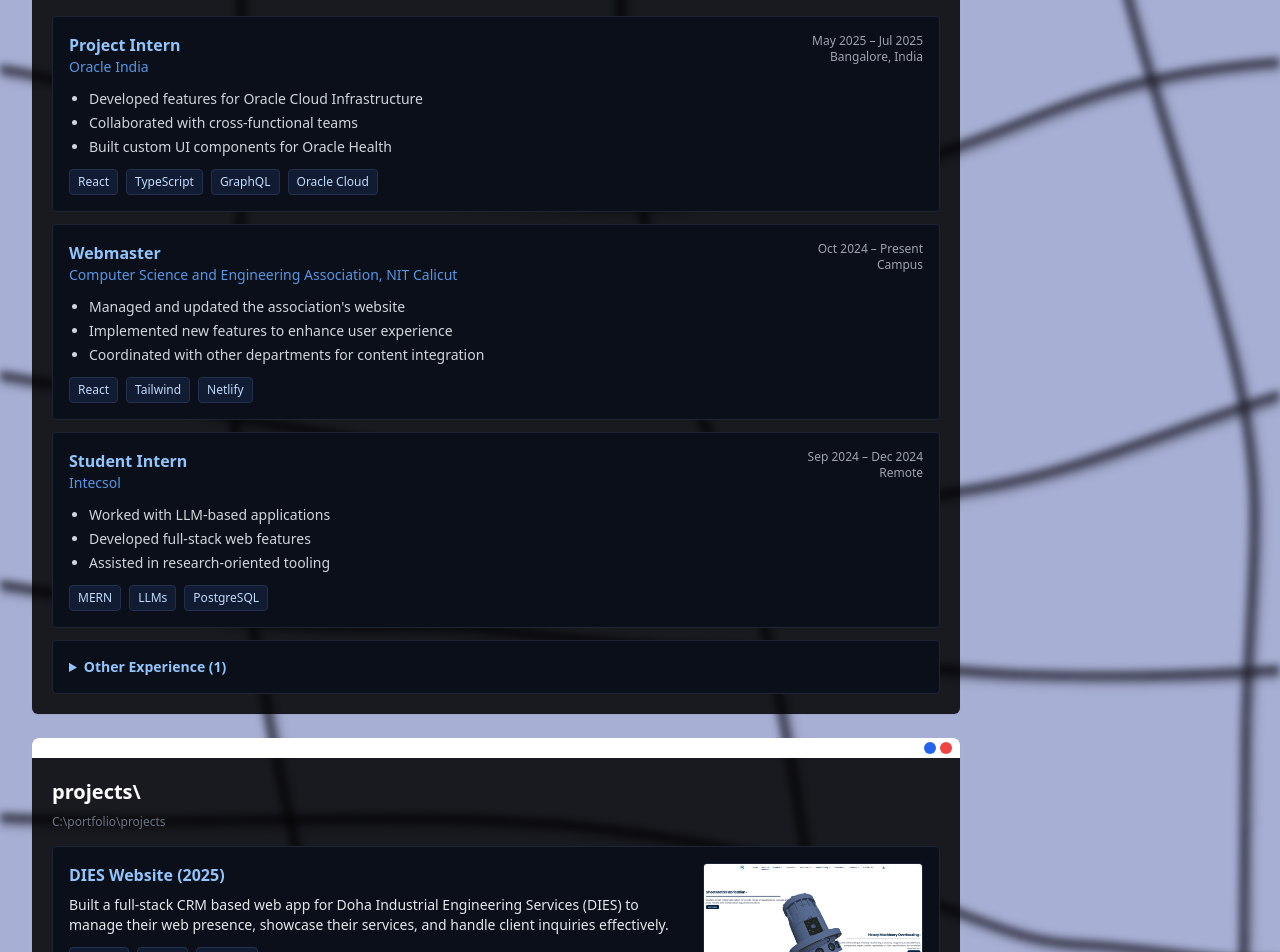
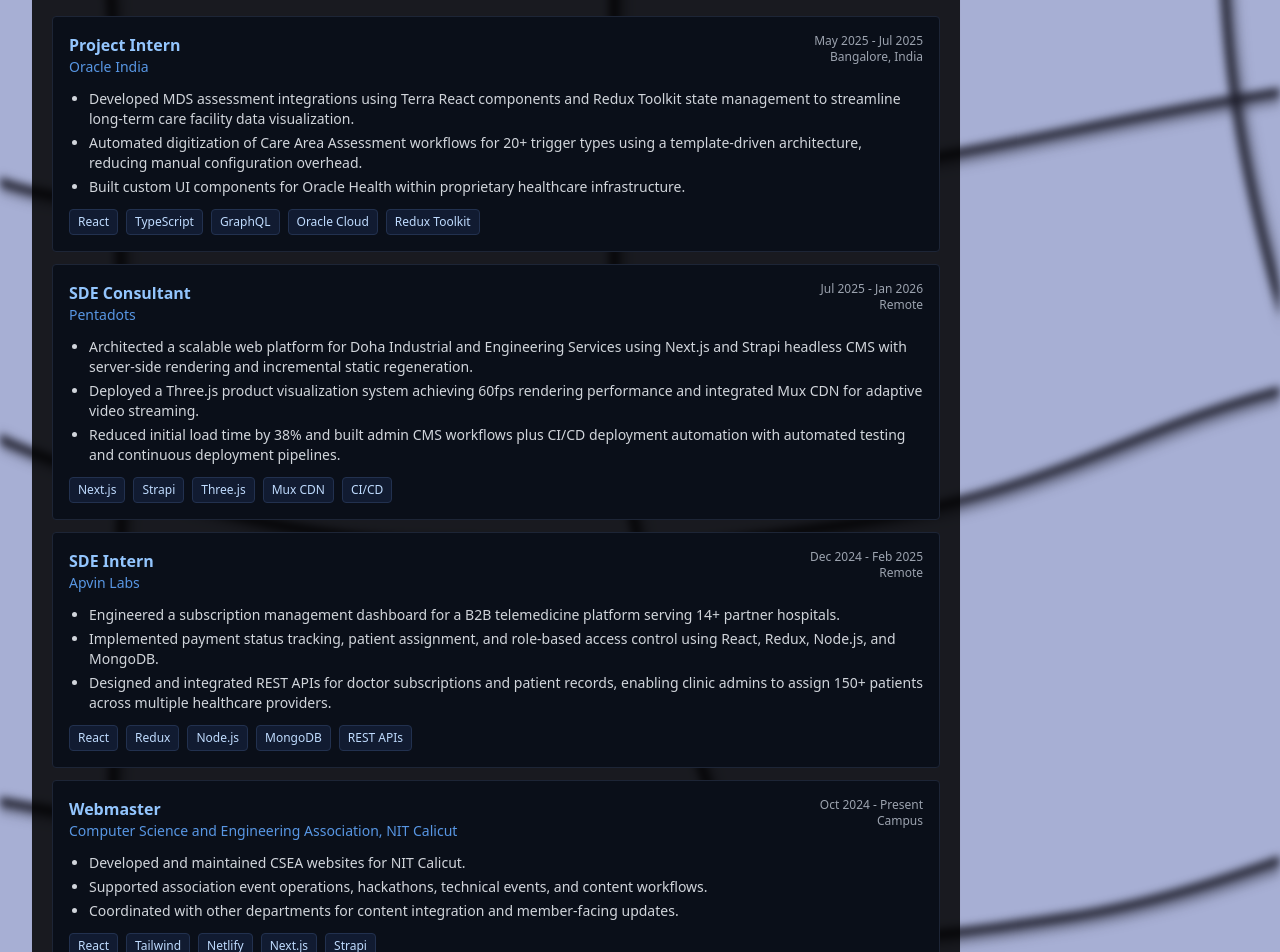
Before and after one commit to vinitkesh/terminal-portfolio, a React (Vite) app: page / in a window 1280 px wide. Shown: the part 940-1892 px from the top of the page. Built offline with nearby package versions, Linux system fonts and the light colour scheme.

Commit message:
[feat] updated details

```diff
--- /dev/null
+++ b/src/components/FileManager.tsx
@@ -0,0 +1,38 @@
+import React, { useState } from 'react'
+
+enum windowStateTypes {
+    fullScreen,
+    normal,
+    minimised
+}
+
+enum currentTabTypes {
+    experiences,
+    projects,
+    about
+}
+
+const getCurrentHeightClass = (windowState: windowStateTypes) => {
+    switch (windowState) {
+        case windowStateTypes.fullScreen:
+            return 'h-screen'
+        case windowStateTypes.normal:
+            return 'h-full'
+        case windowStateTypes.minimised:
+            return 'h-full'
+    }
+}
+
+const FileManager = () => {
+    const [windowState, setWindowState] = useState<windowStateTypes>(windowStateTypes.normal)
+    const [currentTab, setCurrentTab] = useState<currentTabTypes>(currentTabTypes.experiences)
+
+  return (
+    <div className={`flex flex-col justify-center items-center ${getCurrentHeightClass(windowState)} w-${windowState === windowStateTypes.fullScreen ? 'screen' : 'full'} ${windowState === windowStateTypes.fullScreen ? 'bg-gray-800' : 'bg-gray-600'} transition-all duration-300`}>
+        <div className='left-side-bar'></div>
+        <div className='content'></div>
+    </div>
+  )
+}
+
+export default FileManager
--- a/src/portfolioData.js
+++ b/src/portfolioData.js
@@ -3,17 +3,17 @@
 
   {
     title: "DIES Website (2025)",
-    description: "Built a full-stack CRM based  web app for Doha Industrial Engineering Services (DIES) to manage their web presence, showcase their services, and handle client inquiries effectively.",
+    description: "Architected a scalable web platform for Doha Industrial and Engineering Services using Next.js and Strapi headless CMS, implementing server-side rendering and incremental static regeneration for stronger content delivery. Deployed a Three.js product visualization system with 60fps rendering, integrated Mux CDN for adaptive video streaming, and reduced initial load time by 38%.",
     // reason: "",
-    tech: ["NEXT.JS", "Strapi", "Three.js"],
-    hiddenSkills: ["TypeScript", "3D Model Optimization", "CDN Integration", "React", "Node.js", "Framer Motion", "SEO", "CSS", "JavaScript"],
-    contribution: "Team project",
+    tech: ["NEXT.JS", "Strapi", "Three.js", "Mux CDN"],
+    hiddenSkills: ["TypeScript", "3D Model Optimization", "CDN Integration", "React", "Node.js", "Framer Motion", "SEO", "CSS", "JavaScript", "SSR", "ISR", "CI/CD"],
+    contribution: "SDE Consultant - built production web infrastructure, CMS workflows, and deployment automation",
     links: {
     demo: "https://diesmain.vercel.app",
     },
     image: "./projects/dies.png",
     why : null,
-    challenges: "Integrating CDN for media assets and optimizing 3D models for web."
+    challenges: "Optimizing 3D product visualization, CDN-backed media delivery, and automated deployment pipelines while preserving visual fidelity."
 
   },
   {
@@ -32,7 +32,7 @@
   },
   {
     title: "CSEA Website (2024)",
-    description: "Built a full-stack website for the organization Computer Science and Engineering Association (CSEA) of NIT Calicut to manage events, showcase projects, and facilitate member interactions.",
+    description: "Built and maintained the Computer Science and Engineering Association website for NIT Calicut, supporting event operations, project showcases, member interactions, and association content workflows.",
     reason: "Handling real-world organizational needs.",
     tech: ["NEXT.JS", "Strapi", "Framer motion",],
     hiddenSkills: ["SEO", "CSS", "React", "Node.js", "TypeScript", "JavaScript"],
@@ -44,6 +44,30 @@
     image: "./projects/csea.png",
     challenges: null,
     learned: null
+  },
+  {
+    title: "SFC Orchestration Simulator for LEO Satellite Networks",
+    description: "Co-authored undergraduate research on NFV orchestration for LEO satellite networks, achieving 9.58% energy reduction and 77% service acceptance under carrier-grade latency constraints below 100ms. Implemented simulation and benchmarking pipelines to model a 960-satellite constellation and process 1,500+ service requests.",
+    reason: "Research project focused on optimized VNF placement in dynamic satellite networks.",
+    tech: ["Python", "NetworkX", "NumPy", "Docker", "Firestore"],
+    hiddenSkills: ["NFV", "LEO Satellite Networks", "Simulation", "Benchmarking", "VNF Placement", "Algorithms", "QoS"],
+    contribution: "Research contributor",
+    links: {},
+    image: null,
+    challenges: "Designing resource-aware VNF migration algorithms that reduced overhead by 40% while maintaining strict QoS constraints.",
+    learned: "Network simulation, optimization benchmarking, and carrier-grade latency tradeoffs."
+  },
+  {
+    title: "SiteSense (Hackathon Project)",
+    description: "Built a real-time worksite monitoring system using YOLO-based computer vision over RTSP video streams for automated attendance tracking and safety anomaly detection. Designed a FastAPI backend with RBAC-enabled REST APIs and integrated a Next.js dashboard with WebSocket updates for live monitoring.",
+    reason: "State-level TechPulse Hackathon project; won 1st Runner-Up and AI Wizard Award.",
+    tech: ["Next.js", "FastAPI", "YOLO", "FFmpeg", "WebSocket"],
+    hiddenSkills: ["Computer Vision", "RTSP", "RBAC", "REST APIs", "Real-time Dashboards", "Python", "TypeScript"],
+    contribution: "Hackathon project contributor",
+    links: {},
+    image: null,
+    challenges: "Processing live video streams and pushing real-time safety and attendance updates to monitoring dashboards.",
+    learned: "Computer vision pipelines, WebSocket updates, and production-style API design under hackathon constraints."
   },
 ];
 
@@ -90,10 +114,10 @@
 ];
 
 export const skills = {
-  Languages: ["JavaScript", "Python", "C++", "Java"],
-  Frameworks: ["React", "Node.js", "Express", "NEXT.JS"],
-  Tools: ["PostgreSQL", "MongoDB", ],
-  Concepts: ["REST APIs", "Auth", "DB design"]
+  Languages: ["JavaScript", "TypeScript", "Python", "Java", "C++", "C"],
+  Frameworks: ["React", "Node.js", "Express", "NEXT.JS", "Django", "FastAPI", "Micronaut", "Strapi", "TailwindCSS"],
+  Tools: ["PostgreSQL", "MongoDB", "Docker", "GitHub Actions", "Git", "Postman", "Linux", "Codex", "Cursor", "Claude Code"],
+  Concepts: ["REST APIs", "Auth", "DB design", "GraphQL", "CI/CD", "RBAC", "Computer Vision", "LLMs"]
 };
 
 export const experience = [
@@ -102,15 +126,45 @@
         "role": "Project Intern",
         "organization": "Oracle India ",
         "logo": "/logos/oracle.png",
-        "duration": "May 2025 – Jul 2025",
+        "duration": "May 2025 - Jul 2025",
         "location": "Bangalore, India",
         "highlights": [
-            "Developed features for Oracle Cloud Infrastructure",
-            "Collaborated with cross-functional teams",
-            "Built custom UI components for Oracle Health "
+            "Developed MDS assessment integrations using Terra React components and Redux Toolkit state management to streamline long-term care facility data visualization.",
+            "Automated digitization of Care Area Assessment workflows for 20+ trigger types using a template-driven architecture, reducing manual configuration overhead.",
+            "Built custom UI components for Oracle Health within proprietary healthcare infrastructure."
         ],
-        "tech": ["React", "TypeScript", "GraphQL", "Oracle Cloud"],
-        "hiddenSkills": ["JavaScript", "CSS"],
+        "tech": ["React", "TypeScript", "GraphQL", "Oracle Cloud", "Redux Toolkit"],
+        "hiddenSkills": ["JavaScript", "CSS", "Terra React", "Healthcare", "Data Visualization", "Template-driven Architecture"],
+        "type": "Internship"
+     },
+     {
+        "role": "SDE Consultant",
+        "organization": "Pentadots",
+        "logo": "/logos/intecsol.png",
+        "duration": "Jul 2025 - Jan 2026",
+        "location": "Remote",
+        "highlights": [
+            "Architected a scalable web platform for Doha Industrial and Engineering Services using Next.js and Strapi headless CMS with server-side rendering and incremental static regeneration.",
+            "Deployed a Three.js product visualization system achieving 60fps rendering performance and integrated Mux CDN for adaptive video streaming.",
+            "Reduced initial load time by 38% and built admin CMS workflows plus CI/CD deployment automation with automated testing and continuous deployment pipelines."
+        ],
+        "tech": ["Next.js", "Strapi", "Three.js", "Mux CDN", "CI/CD"],
+        "hiddenSkills": ["TypeScript", "React", "SSR", "ISR", "Automated Testing", "CMS Workflows"],
+        "type": "Consulting"
+     },
+     {
+        "role": "SDE Intern",
+        "organization": "Apvin Labs",
+        "logo": "/logos/intecsol.png",
+        "duration": "Dec 2024 - Feb 2025",
+        "location": "Remote",
+        "highlights": [
+            "Engineered a subscription management dashboard for a B2B telemedicine platform serving 14+ partner hospitals.",
+            "Implemented payment status tracking, patient assignment, and role-based access control using React, Redux, Node.js, and MongoDB.",
+            "Designed and integrated REST APIs for doctor subscriptions and patient records, enabling clinic admins to assign 150+ patients across multiple healthcare providers."
+        ],
+        "tech": ["React", "Redux", "Node.js", "MongoDB", "REST APIs"],
+        "hiddenSkills": ["Healthcare", "RBAC", "Subscription Management", "Express", "JavaScript"],
         "type": "Internship"
      },
 
@@ -118,7 +172,7 @@
 //     "role": "Tech Head",
 //     "organization": "Literary & Debating Club, NIT Calicut",
 //     "logo": "/logos/lnd.svg",
-//     "duration": "Oct 2024 – Present",
+//     "duration": "Oct 2024 - Present",
 //     "location": "Campus",
 //     "highlights": [
 //       "Led technical initiatives for club platforms",
@@ -132,21 +186,21 @@
     "role": "Webmaster",
     "organization": "Computer Science and Engineering Association, NIT Calicut",
     "logo": "/logos/csea.png",
-    "duration": "Oct 2024 – Present",
+    "duration": "Oct 2024 - Present",
     "location": "Campus",
     "highlights": [
-        "Managed and updated the association's website",
-        "Implemented new features to enhance user experience",
-        "Coordinated with other departments for content integration"
+        "Developed and maintained CSEA websites for NIT Calicut.",
+        "Supported association event operations, hackathons, technical events, and content workflows.",
+        "Coordinated with other departments for content integration and member-facing updates."
     ],
-    "tech": ["React", "Tailwind", "Netlify"],
+    "tech": ["React", "Tailwind", "Netlify", "Next.js", "Strapi"],
     "type": "Leadership"
   },
   {
     "role": "Student Intern",
     "organization": "Intecsol",
     "logo": "/logos/intecsol.png",
-    "duration": "Sep 2024 – Dec 2024",
+    "duration": "Sep 2024 - Dec 2024",
     "location": "Remote",
     "highlights": [
       "Worked with LLM-based applications",
@@ -160,6 +214,50 @@
 ];
 
 export const otherExperience = [
+  {
+    "role": "Frontend Head",
+    "organization": "Ragam'26",
+    "logo": "/logos/csea.png",
+    "duration": "2025 - 2026",
+    "location": "Campus",
+    "highlights": [
+      "Led a cross-functional team of 8 developers to architect and deploy a festival platform using Next.js and TypeScript.",
+      "Served 20,000+ concurrent users with 99.7% uptime and sub-2s page load time.",
+      "Processed 5,000+ ticket transactions worth INR 50+ lakhs."
+    ],
+    "tech": ["Next.js", "TypeScript", "React"],
+    "hiddenSkills": ["Leadership", "Performance Optimization", "Payments", "High-traffic Systems"],
+    "type": "Leadership"
+  },
+  {
+    "role": "Tech Head",
+    "organization": "Tathva'24",
+    "logo": "/logos/csea.png",
+    "duration": "2024",
+    "location": "Campus",
+    "highlights": [
+      "Managed a team of 6 engineers to develop a responsive festival web application using Next.js.",
+      "Optimized frontend performance to achieve a 90+ Lighthouse score.",
+      "Handled 1000+ concurrent users during peak registration traffic spikes."
+    ],
+    "tech": ["Next.js", "React", "Performance Optimization"],
+    "hiddenSkills": ["Leadership", "Lighthouse", "Frontend Architecture"],
+    "type": "Leadership"
+  },
+  {
+    "role": "Secretary",
+    "organization": "Google DSC",
+    "logo": "/logos/csea.png",
+    "duration": "2024 - Present",
+    "location": "Campus",
+    "highlights": [
+      "Led the club team in developing projects.",
+      "Organized technical workshops and technology events for the campus developer community."
+    ],
+    "tech": ["Leadership", "Workshops", "Community"],
+    "hiddenSkills": ["Developer Communities", "Event Operations"],
+    "type": "Leadership"
+  },
   {
     "role": "Tech Head",
     "organization": "Literary & Debating Club, NIT Calicut",
@@ -200,7 +298,7 @@
   },
   resume: {
     label: "Resume",
-    link: "./resume.pdf"
+    link: "/docs/Vinit_Keshri.pdf"
   },
   location: "Kerala, India",
   availability: "Open to internships & collaborations"
```
Also changed, not shown: 1 other file (tests, documents, lock files or other folders).
